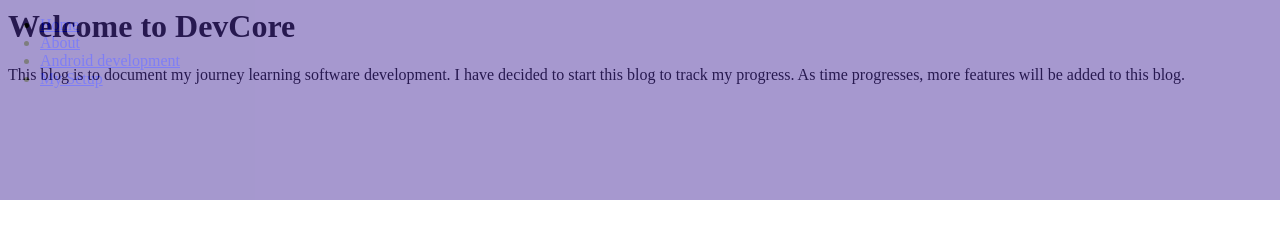
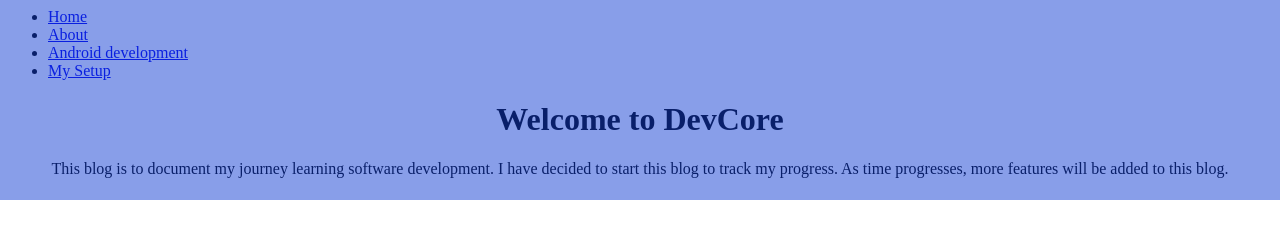
Before and after one commit to Pat-Callaway/DevCore-Blog, a plain HTML site: page index.html in a window 1280 px wide. Drawn offline with Linux system fonts and the light colour scheme.

Commit message:
Centered h1 and fixed fix in CSS

```diff
--- a/CSS Styles/main_styles.css
+++ b/CSS Styles/main_styles.css
@@ -4,7 +4,7 @@
     margin-right: auto;
 }
 .top_third {
-    background-color: #4e339f; /* Replace with your desired color */
+    background-color: #123fd4; /* Replace with your desired color */
     position: absolute;
     top: 0;
     left: 0;
@@ -12,3 +12,9 @@
     height: 25vh; /* This covers 1/3 of the viewport height */
     opacity: 0.5;
 }
+.first{
+    text-align: center;
+}
+.p1{
+    text-align: center;
+}
--- a/index.html
+++ b/index.html
@@ -9,7 +9,7 @@
     <link rel="stylesheet" href="/CSS Styles/main_styles.css">
 </head>
 <body onload="displayMessage()">
-    <div class="top_third">
+    <div class="top_third"></div>
         <nav>
             <ul>
                 <li><a href="index.html">Home</a></li>
@@ -18,11 +18,11 @@
                 <li><a href="/Pages/Setup.html">My Setup</a></li>
             </ul>
         </nav>
-    </div>
 
-    <h1>Welcome to DevCore</h1>
+    <div></div>
+    <h1 class="first">Welcome to DevCore</h1>
         <div>
-            <p>This blog is to document my journey learning software development. I have decided to start this blog to track my progress. As time progresses, more features will be added to this blog.</p>
+            <p class="p1">This blog is to document my journey learning software development. I have decided to start this blog to track my progress. As time progresses, more features will be added to this blog.</p>
         </div>
 </body>
 </html>
```
Lines whose indentation alone changed are shown as unchanged.
